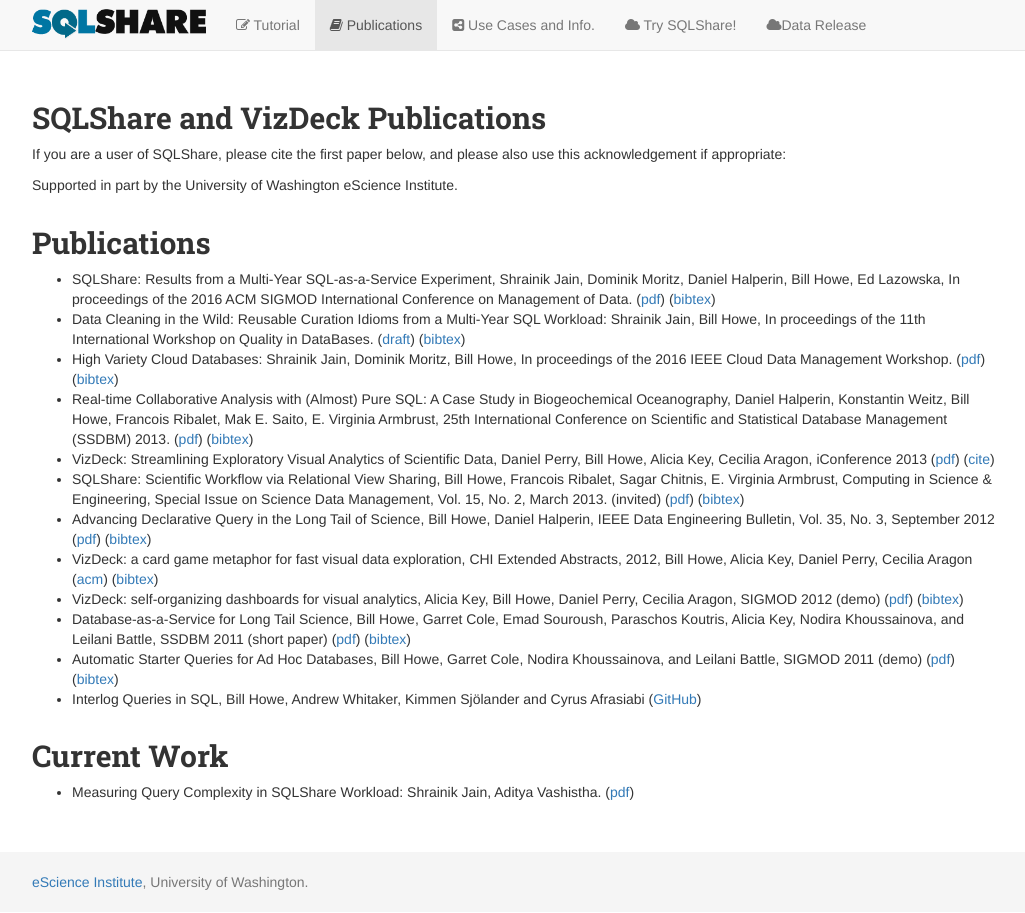
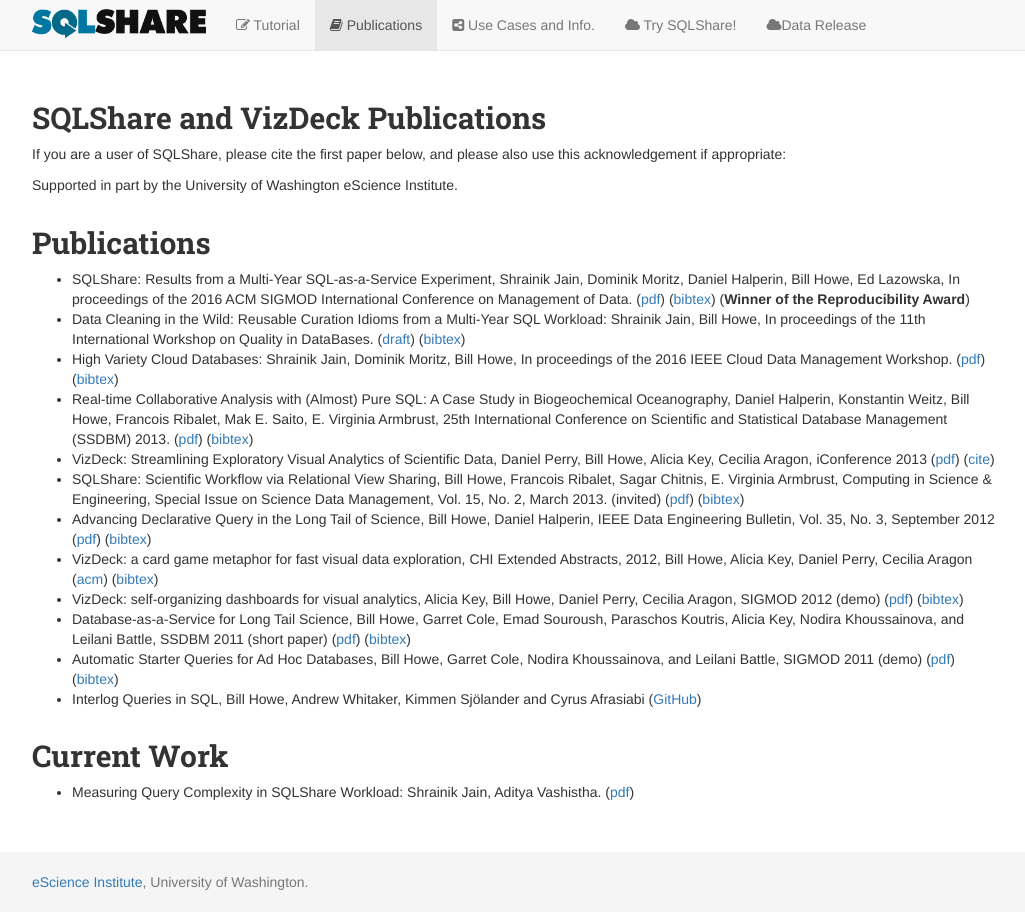
Before and after one commit to uwescience/sqlshare, a Jekyll site: the page built from publications.markdown, in a window 1280 px wide. Shown: the whole page, without its empty margins (123-1148 px from the left). Built offline with Jekyll 4.4.1, drawn with Linux system fonts in a browser that asks for light colours; nearby versions of some CDN libraries; Markdown is read by kramdown in place of the engine named in the settings.

Commit message:
Adding reproducibility award.

```diff
--- a/publications.markdown
+++ b/publications.markdown
@@ -12,7 +12,7 @@
 Supported in part by the University of Washington eScience Institute.
 
 ## Publications
-* SQLShare: Results from a Multi-Year SQL-as-a-Service Experiment, Shrainik Jain, Dominik Moritz, Daniel Halperin, Bill Howe, Ed Lazowska, In proceedings of the 2016 ACM SIGMOD International Conference on Management of Data. ([pdf](https://uwescience.github.io/sqlshare/pdfs/sqlshare_shrainik.pdf)) ([bibtex](https://www.dropbox.com/s/439z6x731o2pzz7/self-bibtex.txt?dl=0))
+* SQLShare: Results from a Multi-Year SQL-as-a-Service Experiment, Shrainik Jain, Dominik Moritz, Daniel Halperin, Bill Howe, Ed Lazowska, In proceedings of the 2016 ACM SIGMOD International Conference on Management of Data. ([pdf](https://uwescience.github.io/sqlshare/pdfs/sqlshare_shrainik.pdf)) ([bibtex](https://www.dropbox.com/s/439z6x731o2pzz7/self-bibtex.txt?dl=0)) (**Winner of the Reproducibility Award**)
 * Data Cleaning in the Wild: Reusable Curation Idioms from a Multi-Year SQL Workload: Shrainik Jain, Bill Howe, In proceedings of the 11th International Workshop on Quality in DataBases. ([draft](http://homes.cs.washington.edu/~shrainik/papers/QDB2016-datacleaning.pdf)) ([bibtex](https://www.dropbox.com/s/h9m2uyhmfqegkcf/self.txt?dl=0))
 * High Variety Cloud Databases: Shrainik Jain, Dominik Moritz, Bill Howe, In proceedings of the 2016 IEEE Cloud Data Management Workshop. ([pdf](https://uwescience.github.io/sqlshare/pdfs/ICDE16_research_5.pdf)) ([bibtex](https://www.dropbox.com/s/mojjdjwhc0tz06k/self-bibtex.txt?dl=0))
 * Real-time Collaborative Analysis with (Almost) Pure SQL: A Case Study in Biogeochemical Oceanography, Daniel Halperin, Konstantin Weitz, Bill Howe, Francois Ribalet, Mak E. Saito, E. Virginia Armbrust, 25th International Conference on Scientific and Statistical Database Management (SSDBM) 2013. ([pdf](http://r.halper.in/paper/ssdbm_geomics_case_study)) ([bibtex](https://uwescience.github.io/sqlshare/real_time_colab_cite.txt))
```
